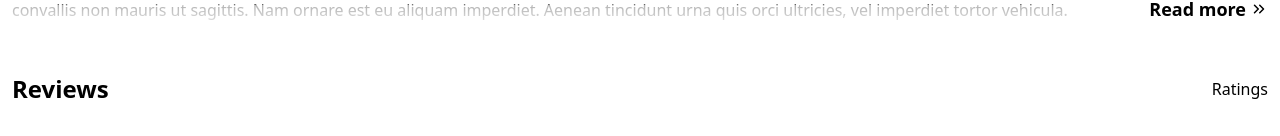
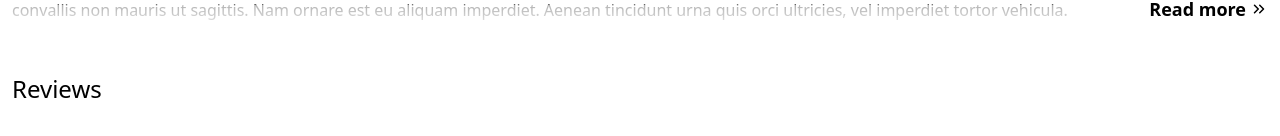
Before and after one commit to jephthahdominic/shoe-maker-template, a React (Vite) app: page /1 in a window 1280 px wide. Shown: the part 1879-2015 px from the top of the page. Built offline with nearby package versions, Linux system fonts and the light colour scheme; a web font is replaced by a local one.

Commit message:
made the actions div fixed when scrolling happens

```diff
--- a/src/components/Ratings.jsx
+++ b/src/components/Ratings.jsx
@@ -2,6 +2,6 @@ import React from 'react'
 
 export default function Ratings() {
   return (
-    <div>Ratings</div>
+    <></>
   )
 }
--- a/src/components/Reviews.jsx
+++ b/src/components/Reviews.jsx
@@ -5,7 +5,7 @@ export default function Reviews() {
   return (
     <div className='p-3 mt-6'>
         <header className='flex items-center justify-between'>
-          <h2 className='font-sans font-semibold text-[1.5rem]'>Reviews</h2>
+          <h2 className='font-sans font-regular text-[1.5rem]'>Reviews</h2>
           <Ratings />
         </header>
     </div>
```
